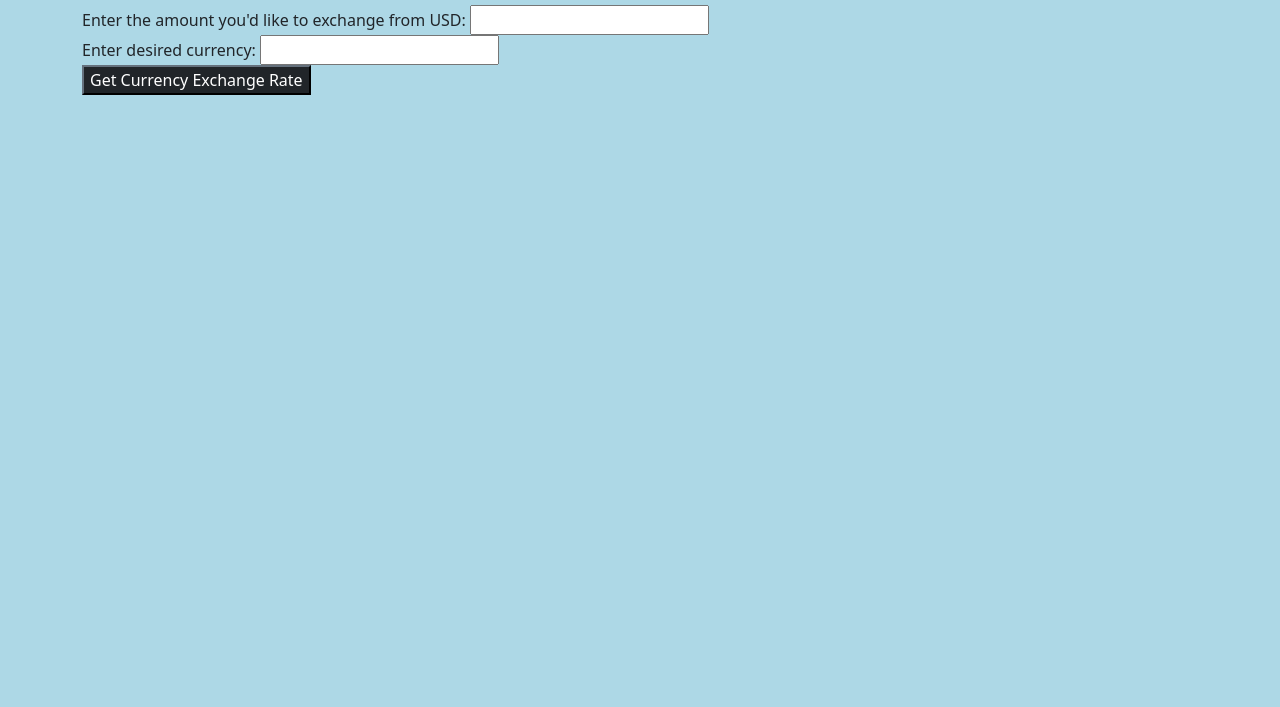
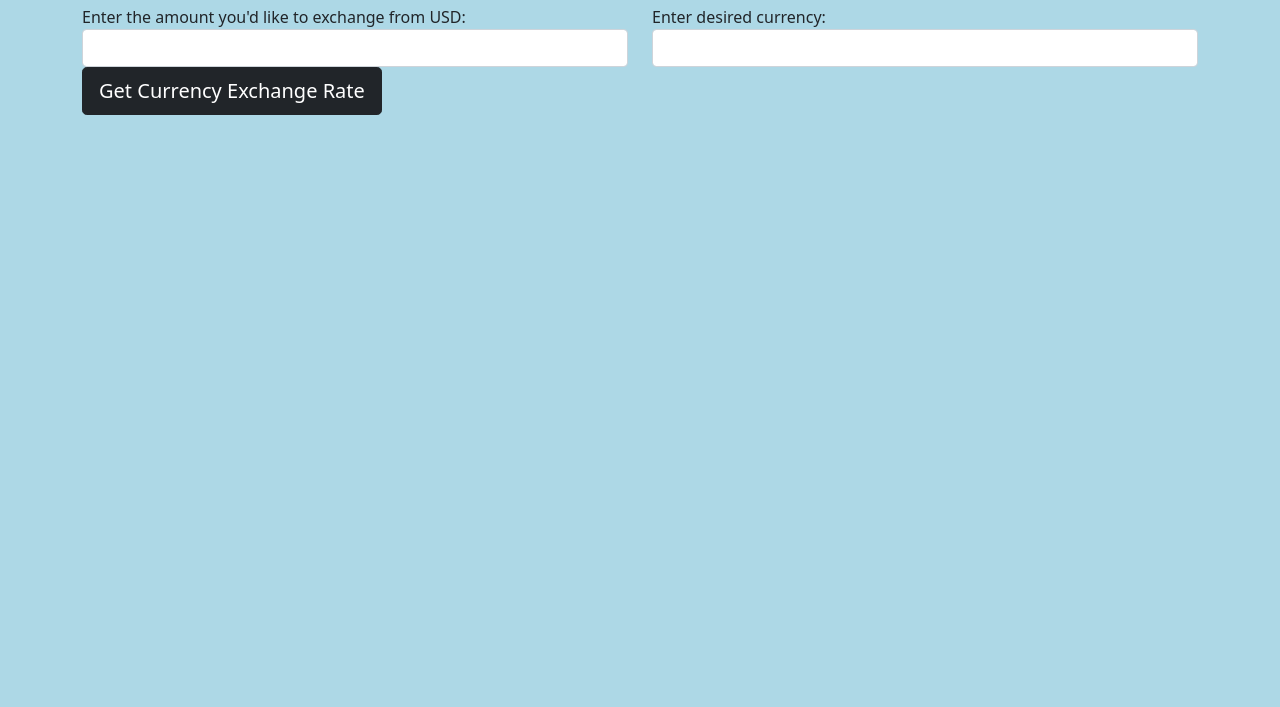
Before and after one commit to jlucoding/currency-exchanger, a website built with webpack: page src/index.html in a window 1280 px wide. Shown: the part 93-800 px from the top of the page. Built offline with nearby package versions, Linux system fonts and the light colour scheme.

Commit message:
add some bootstrap styling to web application

```diff
--- a/src/index.html
+++ b/src/index.html
@@ -10,17 +10,17 @@
       <h1>Currency Exchanger</h1>
       <h3>Fast and reliable source to obtain the most current exchange rate</h3>
     </div>
-
-    <div>
-      <label for="amountUSD">Enter the amount you'd like to exchange from USD:</label>
-      <input id ="amountUSD" type="text">
+    <div class="row">
+      <div class="col-md-6">
+      <label class="control-label"  for="amountUSD">Enter the amount you'd like to exchange from USD:</label>
+      <input class="form-control input-lg" id ="amountUSD" type="text">
+      </div>
+      <div class="col-md-6">
+      <label class="control-label" for="desiredCurrency">Enter desired currency:</label>
+      <input class="form-control input-lg"id ="desiredCurrency" type="text">
+      </div>
     </div>
-    <div>
-      <label for="desiredCurrency">Enter desired currency:</label>
-      <input id ="desiredCurrency" type="text">
-    </div>
-
-    <button class ="btn-dark" id ="getCurrencyRate">Get Currency Exchange Rate</button>
+    <button class ="btn btn-dark btn-lg" id ="getCurrencyRate">Get Currency Exchange Rate</button>
 
     <div class="showErrors"></div>
     <div class ="showDesiredCurrency"></div>
```
